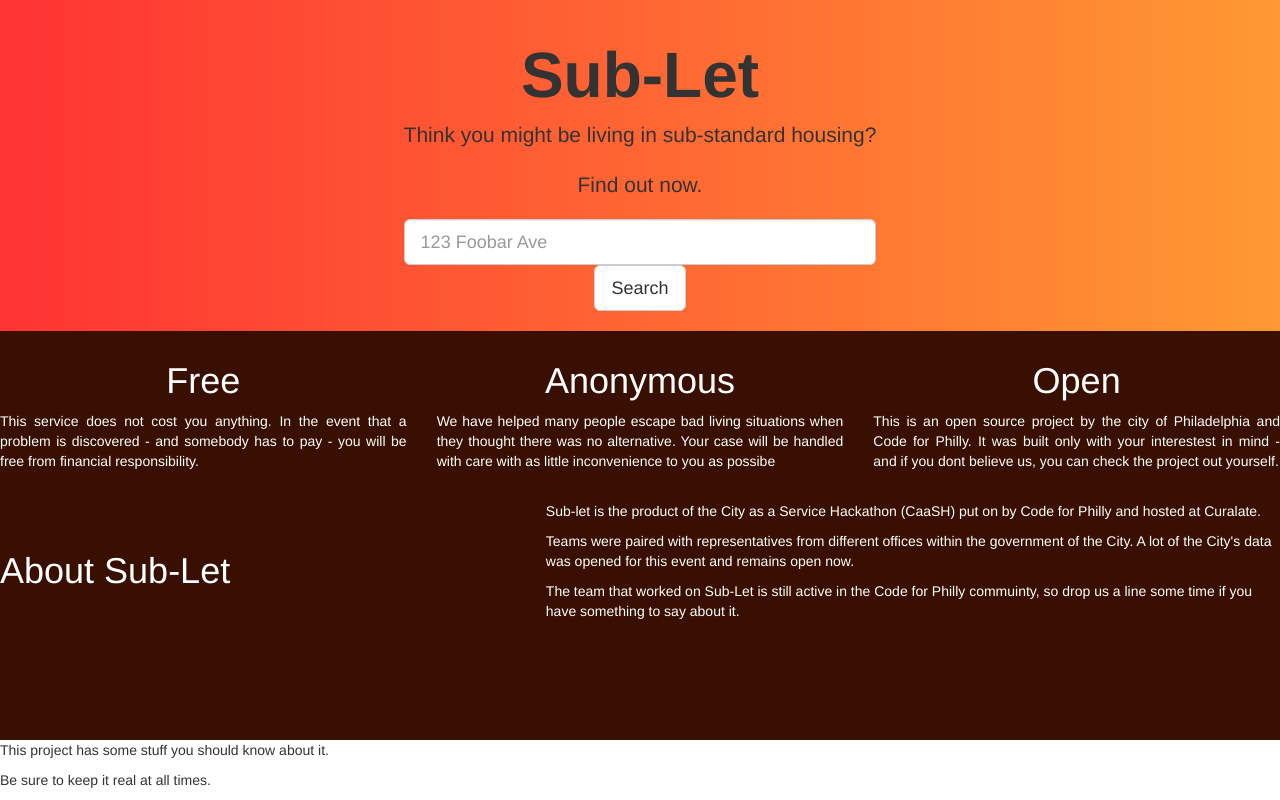
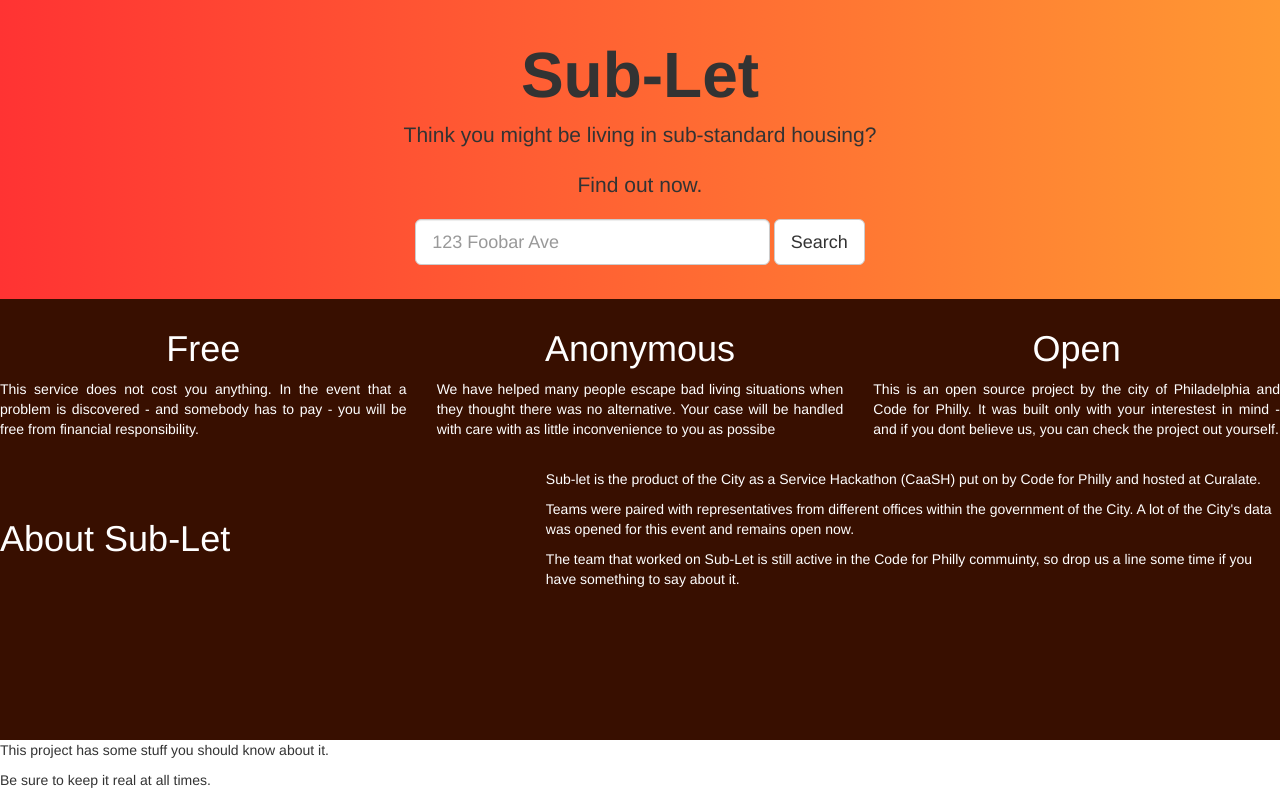
Before and after one commit to Mac-lp3/Imminently-Dangerous, a website: page partials/template.html in a window 1280 px wide. Drawn offline with Linux system fonts and the light colour scheme; files that its build step writes are made by us from their sources; files whose address does not match are found by name.

Commit message:
search bar is not inline

```diff
--- a/partials/template.html
+++ b/partials/template.html
@@ -14,9 +14,10 @@
 					<h1 class="title-text">Sub-Let</h1>
 					<p class="lead">Think you might be living in sub-standard housing?</p>
 					<p class="lead">Find out now.</p>
-
-					<input type="text" class="input-lg form-control" placeholder="123 Foobar Ave"></input>
-					<button type="button" class="btn btn-lg btn-default">Search</button>
+					<form class="form-inline">
+						<input type="text" class="input-lg form-control address-search" placeholder="123 Foobar Ave"></input>
+						<button type="button" class="btn btn-lg btn-default">Search</button>
+					</form>
 				</div>
 			</div>
 
@@ -40,6 +41,7 @@
 					</div>
 				</div>
 			</section>
+
 			<section class="content-block">
 
 				<div class="row about-container">
--- a/static/css/sub-let.css
+++ b/static/css/sub-let.css
@@ -20,6 +20,10 @@
   	align-items: center;
   	justify-content: center;
   	min-height: 150px;
+}
+
+.address-search {
+	width: 75% !important;
 }
 
 .header-content {
```
